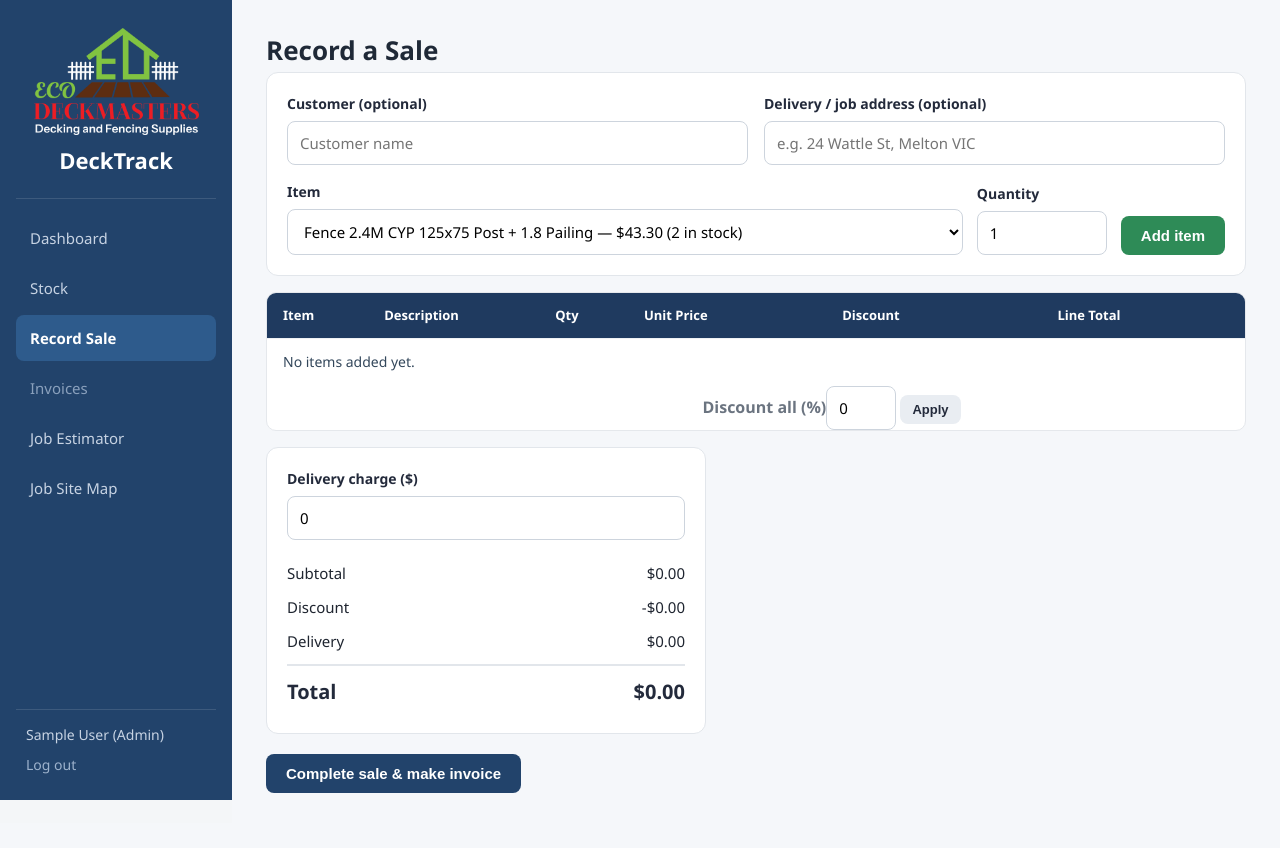
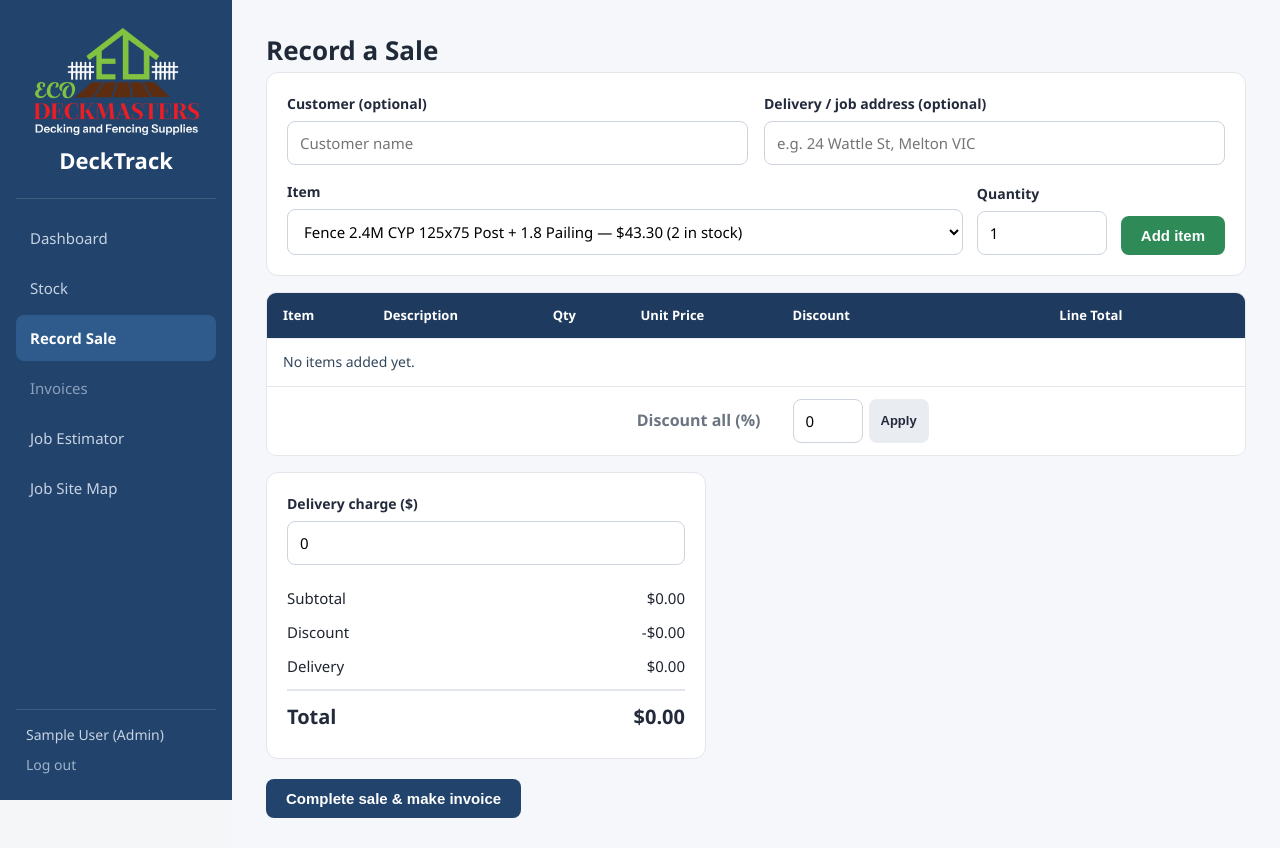
Before and after one commit to 27gilyu/Inventory-management-system, a Flask app: page /sale in a window 1280 px wide. Before the commit the page ends 800 px from the top, so only its background shows below. Run offline with Flask 3, Linux system fonts and the light colour scheme; the visitor is signed in with stand-in values (Sample User, id 1).

Commit message:
improve discount input layout and styling for better usability.

```diff
--- a/static/css/main.css
+++ b/static/css/main.css
@@ -311,6 +311,8 @@ input:focus, select:focus {
 .disc-cell { display: flex; gap: 6px; }
 .disc-cell .disc-val { width: 70px; }
 .disc-cell .disc-type { width: 56px; padding-left: 6px; padding-right: 4px; }
+.stock-table tfoot td { padding: 12px 16px; border-top: 1px solid var(--line); }
+.disc-all-label { vertical-align: middle; }
 
 /* Totals */
 .totals { margin-top: 10px; }
--- a/templates/sale.html
+++ b/templates/sale.html
@@ -93,11 +93,12 @@
                     </tbody>
                     <tfoot>
                         <tr class="disc-all-row">
-                            <td colspan="3"></td>
-                            <td class="disc-all-label">Discount all (%)</td>
+                            <td colspan="4" class="disc-all-label">Discount all (%)</td>
                             <td>
-                                <input type="number" id="disc-all" class="cart-input" style="width:70px; display:inline-block;" min="0" max="100" step="1" value="0">
-                                <button type="button" class="btn btn-grey btn-xs" onclick="applyAllDiscount()">Apply</button>
+                                <div class="disc-cell">
+                                    <input type="number" id="disc-all" class="cart-input disc-val" min="0" max="100" step="1" value="0">
+                                    <button type="button" class="btn btn-grey btn-xs" onclick="applyAllDiscount()">Apply</button>
+                                </div>
                             </td>
                             <td colspan="2"></td>
                         </tr>
```
